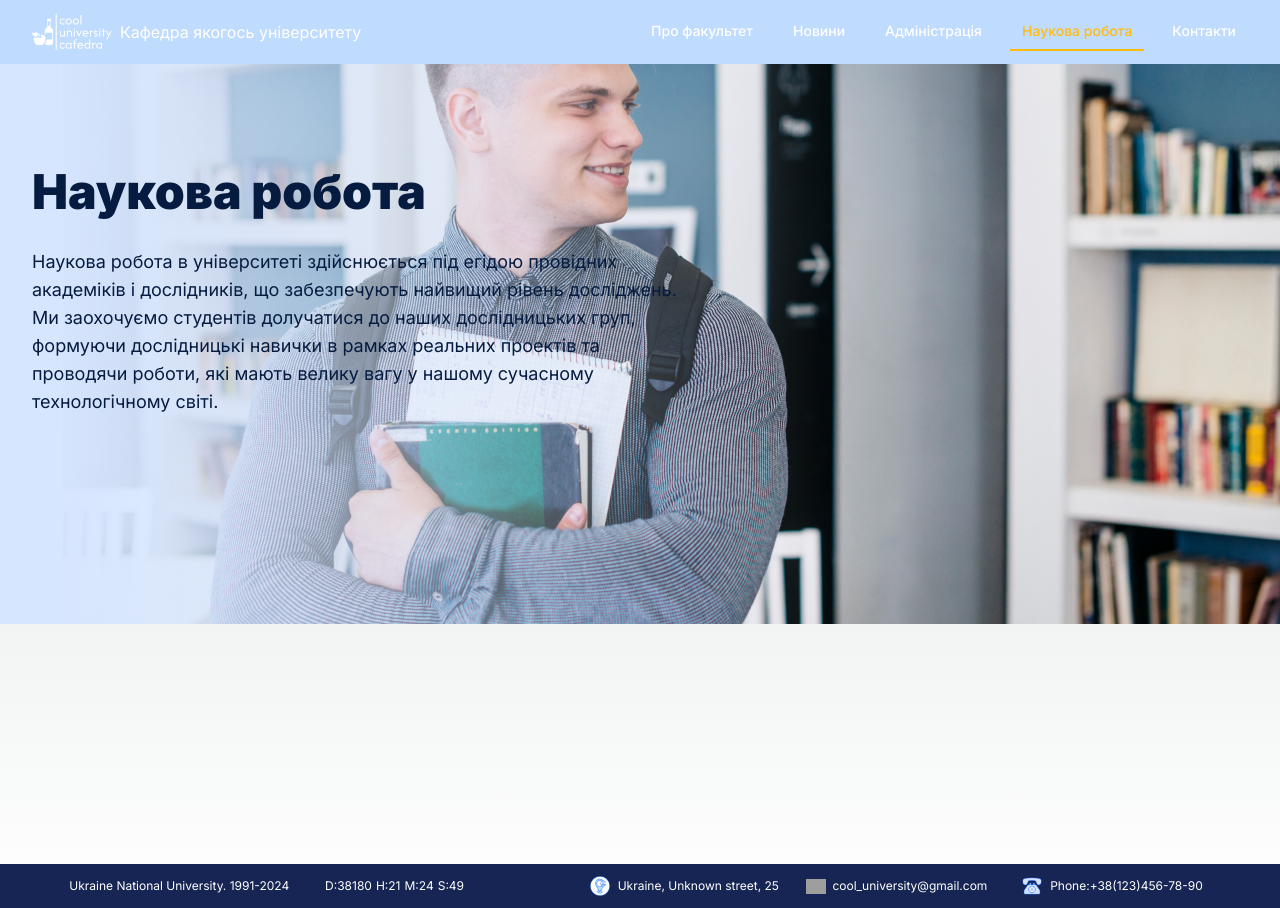
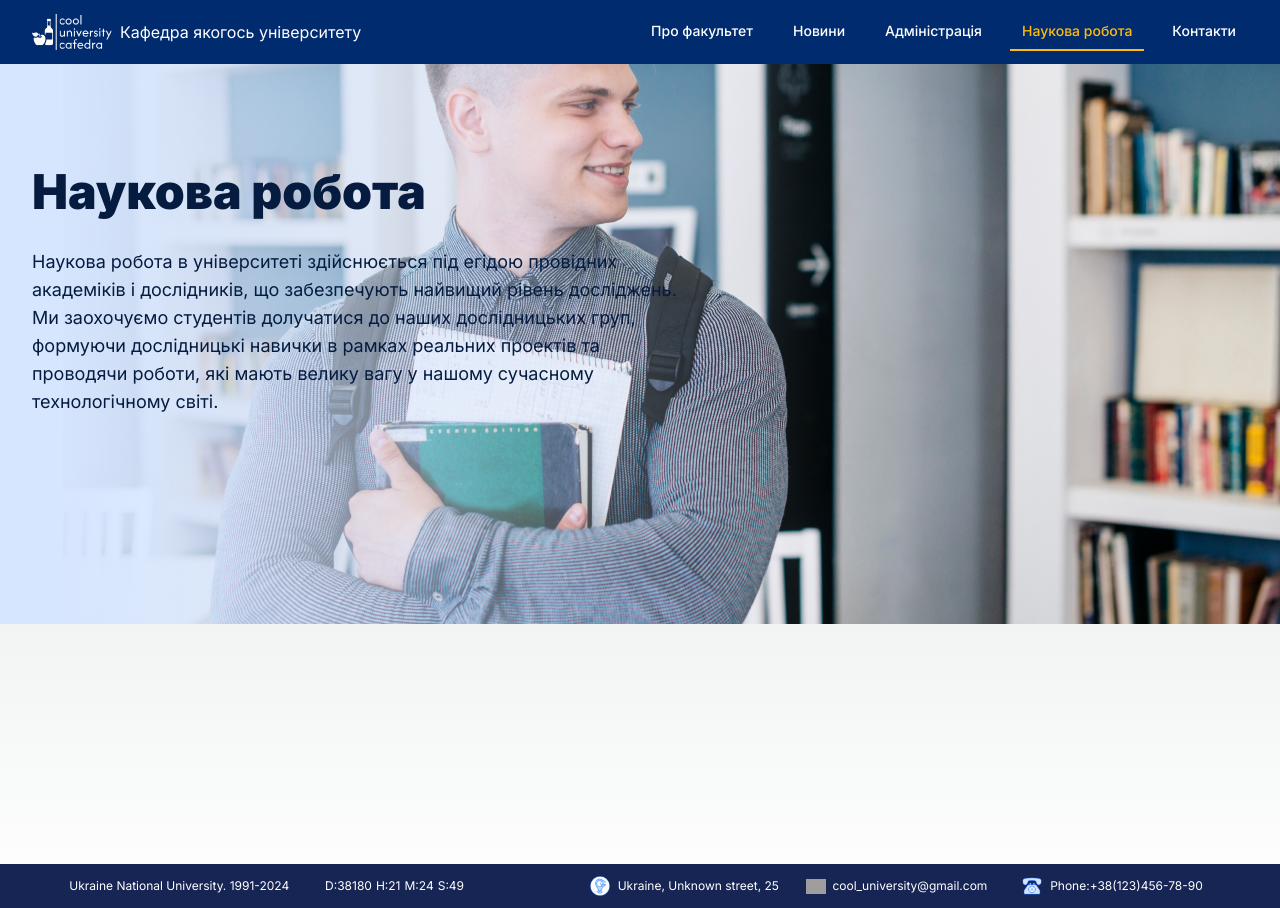
Before and after one commit to tideee2/cafedra, a Next.js app: page /science in a window 1280 px wide. Built offline with nearby package versions, Linux system fonts and the light colour scheme; grey boxes are pictures that could not be loaded.

Commit message:
fix header bg color

```diff
--- a/src/components/header/header.tsx
+++ b/src/components/header/header.tsx
@@ -15,7 +15,7 @@ export default function Header() {
   return (
     <>
       <header className="w-full bg-custom-blue">
-        <nav className="bg-blue-200">
+        <nav className="">
           <div className="mx-auto max-w-7xl px-2 sm:px-6 lg:px-8">
             <div className="relative flex h-16 items-center justify-between">
               <div className="flex flex-1 items-center justify-center sm:items-stretch sm:justify-start">
```
